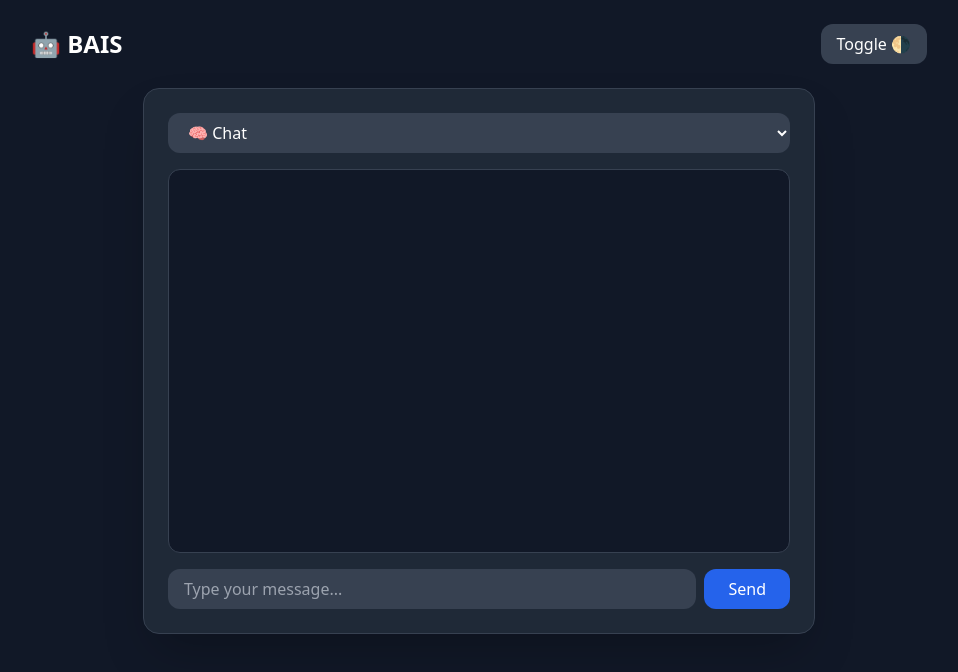
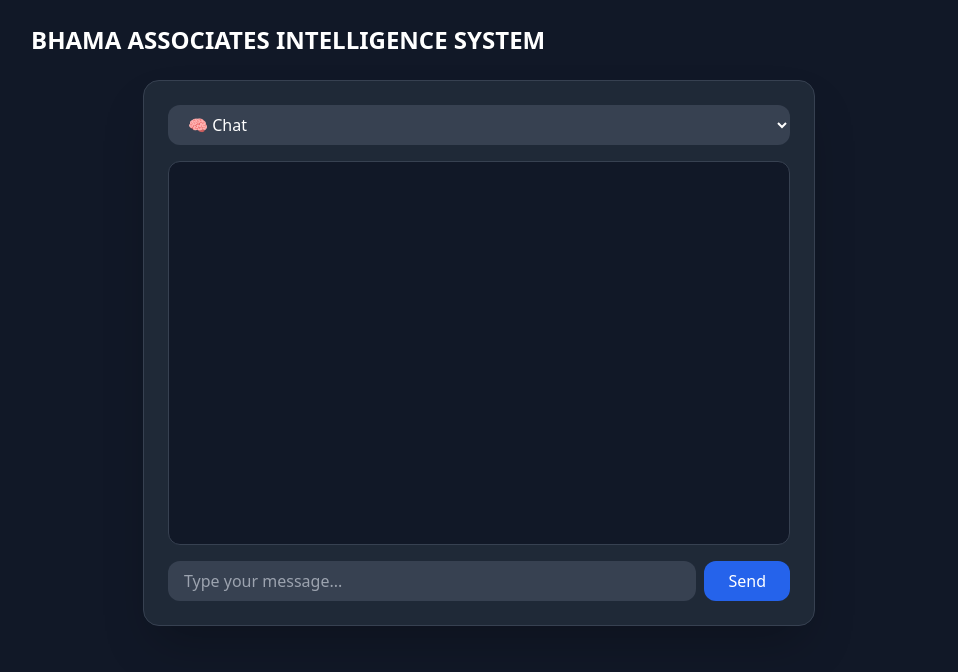
Before and after one commit to bhama1234/baisbackend, a plain HTML site: page frontend/index.html in a window 1280 px wide. Shown: the whole page, without its empty margins (161-1119 px from the left). Drawn offline with nearby package versions, Linux system fonts and the light colour scheme.

Commit message:
Update index.html

```diff
--- a/frontend/index.html
+++ b/frontend/index.html
@@ -28,10 +28,7 @@
 
   <!-- Navbar -->
   <div class="w-full max-w-4xl flex justify-between items-center mb-6">
-    <h1 class="text-2xl font-bold">🤖 BAIS</h1>
-    <button id="darkModeToggle" class="bg-gray-700 hover:bg-gray-600 px-4 py-2 rounded-xl">
-      Toggle 🌗
-    </button>
+    <h1 class="text-2xl font-bold">BHAMA ASSOCIATES INTELLIGENCE SYSTEM</h1>
   </div>
 
   <!-- Main container -->
```
